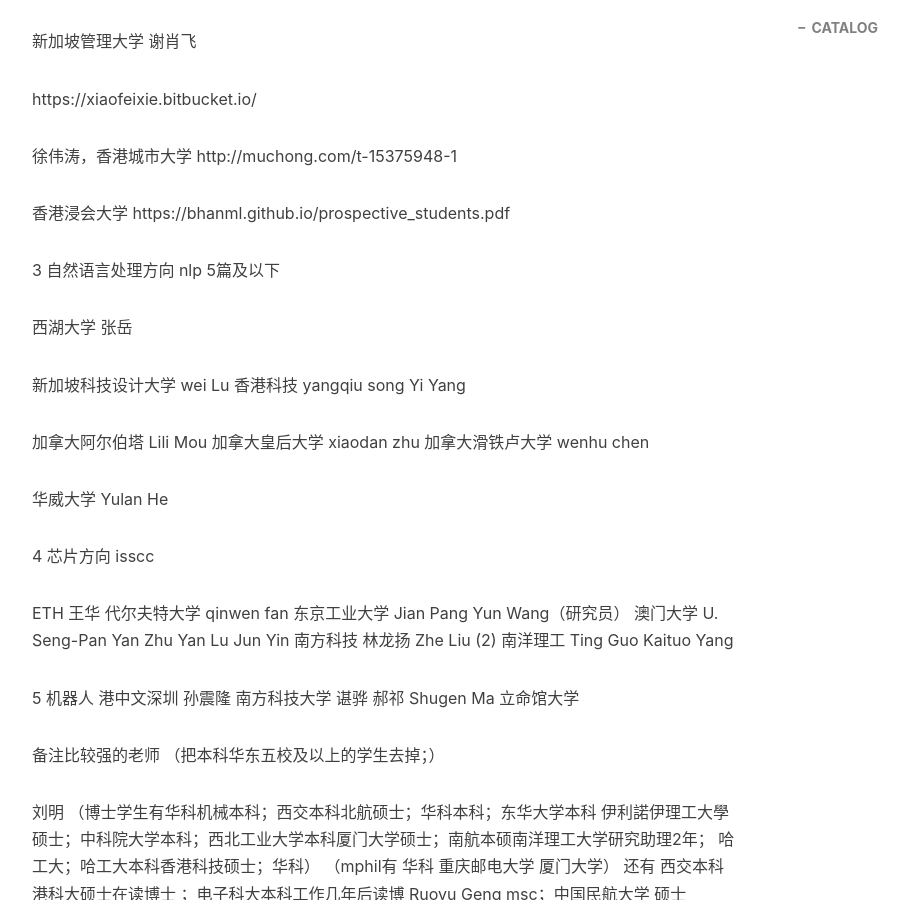
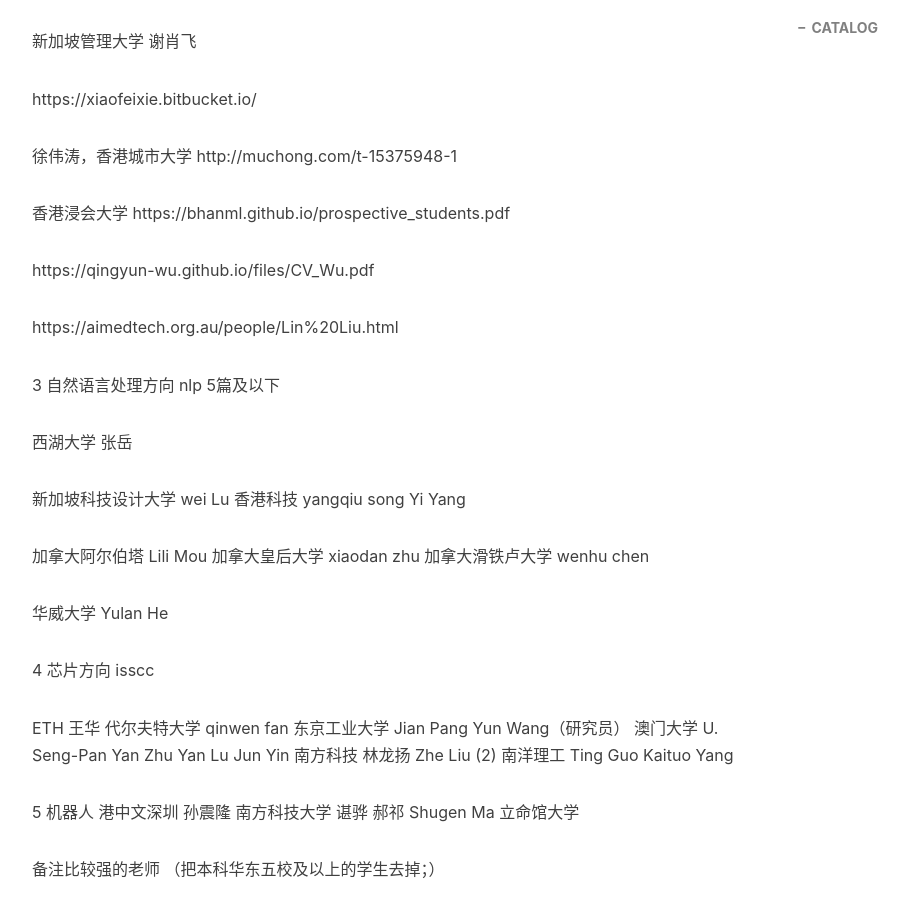
Before and after one commit to pengjiao123/pengjiao123.github.io, a Jekyll site: the page built from _posts/2022-06-18-实习相关.md, in a window 1280 px wide and 900 px high, scrolled down 1641 px. Shown: the whole window, without its empty margins (233-1142 px from the left). Built offline with Jekyll 4.4.1, drawn with Linux system fonts in a browser that asks for light colours; nearby versions of some CDN libraries; comment, search, counter and statistics services are not loaded; some of the changed lines change nothing that is shown.

Commit message:
Update 2022-06-18-实习相关.md

```diff
--- a/_posts/2022-06-18-实习相关.md
+++ b/_posts/2022-06-18-实习相关.md
@@ -80,6 +80,10 @@
 香港浸会大学
 https://bhanml.github.io/prospective_students.pdf
 
+
+https://qingyun-wu.github.io/files/CV_Wu.pdf
+
+https://aimedtech.org.au/people/Lin%20Liu.html
 
 
 3 自然语言处理方向
```
